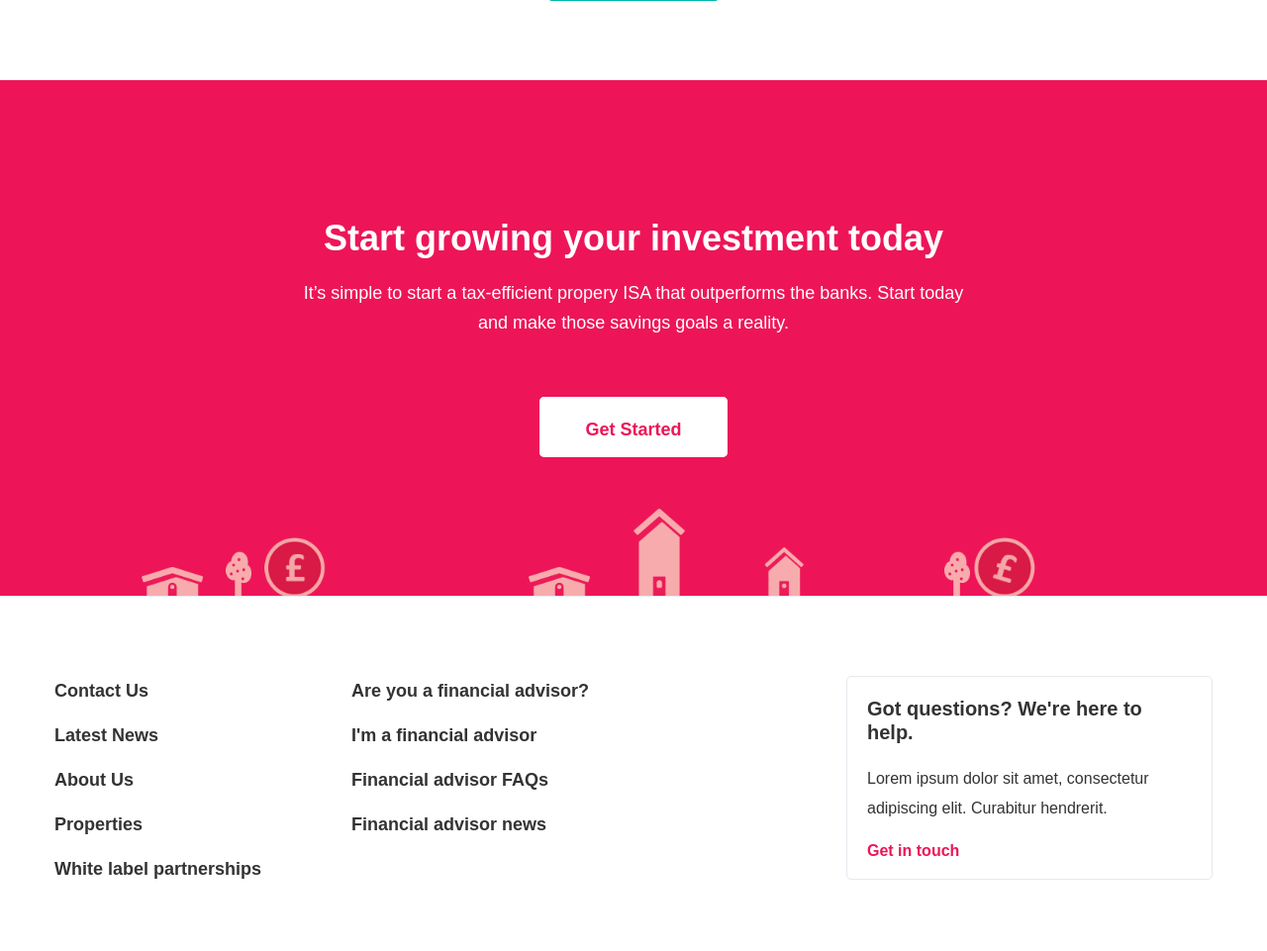
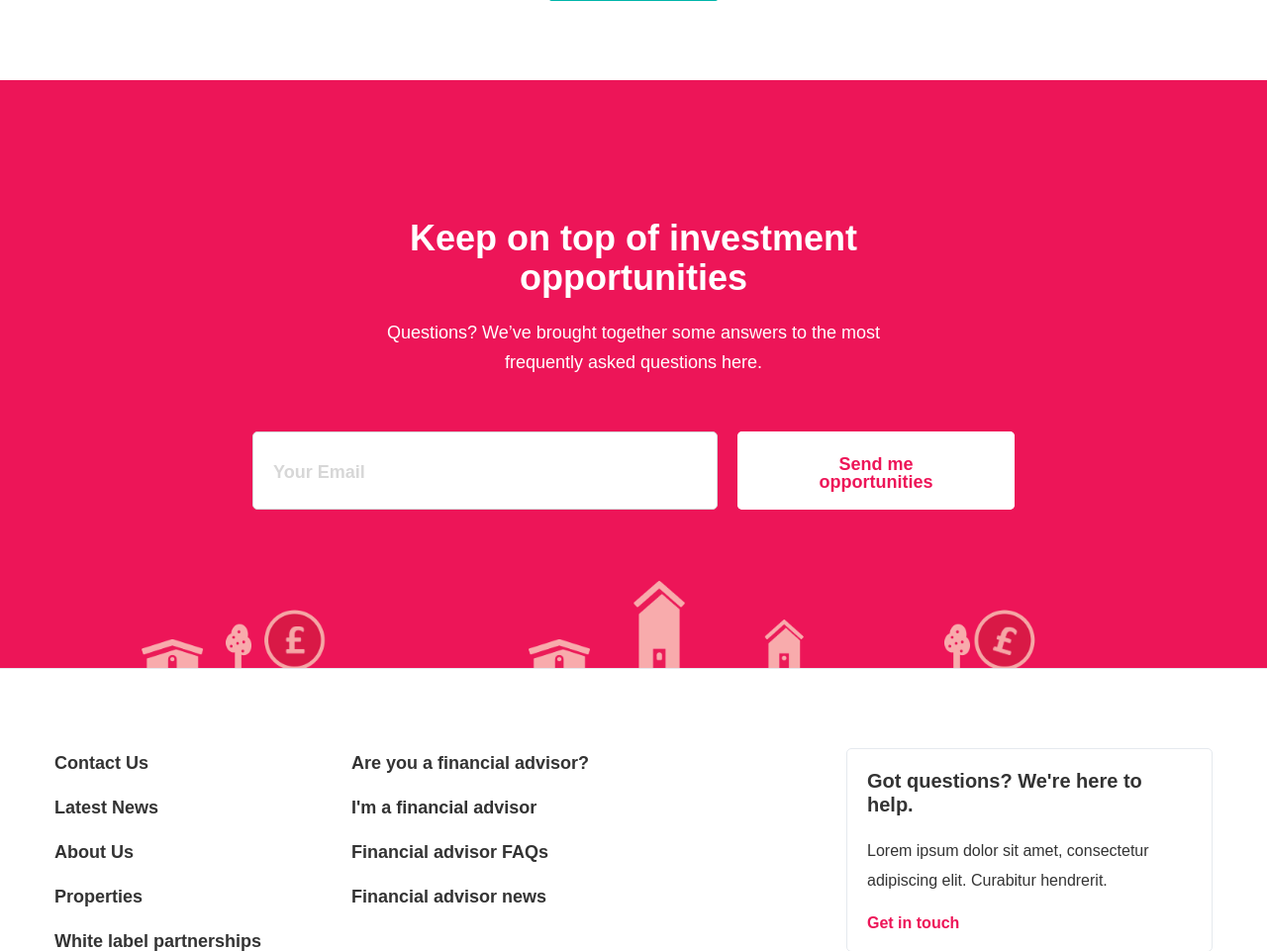
Before and after one commit to daveymoores/homeinvestorfund-frontend, a PHP site: page /news-content-hub.php in a window 1280 px wide. Shown: the part 2061-3022 px from the top of the page at 99% size. Run offline with PHP 8.4, Linux system fonts and the light colour scheme; some libraries are stand-ins or nearby versions.

Commit message:
send me opportunites call out section

```diff
--- a/assets/scripts/widgets/matrix.js
+++ b/assets/scripts/widgets/matrix.js
@@ -79,7 +79,6 @@ Matrix.prototype.loadData = function(e){
 
     var activeFilter = this.navigation.querySelector('.active').childNodes[0];
     var activeFilterValue = activeFilter.getAttribute('data-filter');
-    console.log(activeFilterValue);
 
     this.gridItem = this.node.querySelectorAll(this.css.selectors.gridItem);
 
--- a/assets/styles/common/_centered-heading.scss
+++ b/assets/styles/common/_centered-heading.scss
@@ -6,6 +6,10 @@
         width: 700px;
         margin-left: auto;
         margin-right: auto;
+
+        &.auto {
+            width: auto;
+        }
     }
 
     * {
--- a/assets/styles/components/_call-out.scss
+++ b/assets/styles/components/_call-out.scss
@@ -14,3 +14,18 @@
         color: white;
     }
 }
+
+.call-out--faqs {
+    a {
+        min-width: auto;
+        display: block;
+        text-align: center;
+
+        @media all and (min-width: $screen-md) {
+            min-width: 280px;
+            text-align: center;
+            margin-left: 20px;
+            margin-top: 0px;
+        }
+    }
+}
--- a/assets/styles/components/_formtype.scss
+++ b/assets/styles/components/_formtype.scss
@@ -15,6 +15,7 @@
         width: 100%;
         border: 1px solid $grey-6;
         margin-bottom: 20px;
+        -webkit-appearance: none;
 
         @media all and ($screen-md) {
             margin-bottom: 0px;
--- a/assets/styles/components/_news-story.scss
+++ b/assets/styles/components/_news-story.scss
@@ -92,7 +92,20 @@
 }
 
 .news-story--img-cont {
-    @extend .quote-panel--img-cont;
+    border-radius: 50%;
+    height: 125px;
+    width: 125px;
+    overflow: hidden;
+    margin: 20px auto 40px;
+
+    img {
+        width: 100%;
+    }
+
+    @media all and (min-width: $screen-sm) {
+        height: 185px;
+        width: 185px;
+    }
 }
 
 .news-story--content {
@@ -114,8 +127,13 @@
 
 .news-story--share-btns--wrapper {
     border-top: 2px solid $blue-2;
-    @include padding(30px 0px);
-    margin-top: 10px;
+    @include padding(15px 0px);
+    margin-top: 20px;
+
+    @media all and (min-width: $screen-md) {
+        @include padding(30px 0px);
+        margin-top: 20px;
+    }
 }
 
 .news-story--share-btns {
@@ -127,11 +145,16 @@
     }
 
     li > a {
-        height: 90px;
-        width: 90px;
+        height: 65px;
+        width: 65px;
         border-radius: 50%;
         display: block;
         background-color: $blue-2;
+
+        @media all and (min-width: $screen-md) {
+            height: 90px;
+            width: 90px;
+        }
     }
 }
 
--- /dev/null
+++ b/components/call-out--faqs.php
@@ -0,0 +1,27 @@
+<section class="call-out call-out--faqs">
+	<div class="container">
+		<div class="row">
+			<div class="col-md-offset-3 col-md-6 col-sm-offset-3 col-sm-6">
+				<div class="centered-heading auto">
+					<heading>
+						<h2>Keep on top of investment opportunities</h2>
+					</heading>
+					<p>Questions? We’ve brought together some answers to the most frequently asked questions here.</p>
+				</div>
+			</div>
+
+			<div class="col-md-offset-2 col-md-8 col-sm-offset-2 col-sm-8">
+				<div class="formtype">
+					<span class="formtype--email-wrapper">
+						<input type="text" placeholder="Your Email">
+						<a href="" class="btn__white--red">Send me opportunities</a>
+					</span>
+				</div>
+			</div>
+		</div>
+	</div>
+
+	<div class="section-bg section-bg__get-started">
+		<img src="./dist/images/bg/signup.png" alt="" />
+	</div>
+</section>
--- /dev/null
+++ b/components/news-hub-matrix.php
@@ -0,0 +1,23 @@
+<section data-widget="matrix" class="grid--wrapper">
+	<div class="container">
+		<div class="row">
+			<div class="col-md-12">
+				<ul class="grid--navigation">
+					<li class="active"><a href="" data-filter="">All posts</a></li>
+					<li><a href="" data-filter=".video">Video</a></li>
+					<li><a href="" data-filter=".download">Downloads</a></li>
+					<li><a href="" data-filter=".category-2">Category 2</a></li>
+				</ul>
+			</div>
+		</div>
+		<div class="row">
+			<div class="grid--matrix grid"></div>
+		</div>
+
+		<div class="row">
+			<div class="col-md-12">
+				<a href="" class="btn__primary--teal btn--centered">See more</a>
+			</div>
+		</div>
+	</div>
+</section>
--- a/news-content-hub.php
+++ b/news-content-hub.php
@@ -1,4 +1,5 @@
 <?php include 'components/head.php'; ?>
+
 <?php include 'components/navigation.php'; ?>
 
 <section class="hero--news-content-hub">
@@ -9,32 +10,9 @@
 	</div>
 </section>
 
-<section data-widget="matrix" class="grid--wrapper">
-	<div class="container">
-		<div class="row">
-			<div class="col-md-12">
-				<ul class="grid--navigation">
-					<li class="active"><a href="" data-filter="">All posts</a></li>
-					<li><a href="" data-filter=".video">Video</a></li>
-					<li><a href="" data-filter=".download">Downloads</a></li>
-					<li><a href="" data-filter=".category-2">Category 2</a></li>
-				</ul>
-			</div>
-		</div>
-		<div class="row">
-			<div class="grid--matrix grid"></div>
-		</div>
+<?php include 'components/news-hub-matrix.php'; ?>
 
-
-		<div class="row">
-			<div class="col-md-12">
-				<a href="" class="btn__primary--teal btn--centered">See more</a>
-			</div>
-		</div>
-	</div>
-</section>
-
-<?php include 'components/call-out.php'; ?>
+<?php include 'components/call-out--faqs.php'; ?>
 
 <?php include 'components/footer.php'; ?>
 
```
Also changed, not shown: components/fa-prompt.php (added, +9 -0 lines), faqs-fa.php (+2 -9 lines), news-content-hub-fa.php (+4 -33 lines), dist/scripts/main.min.js, dist/styles/main.css.
